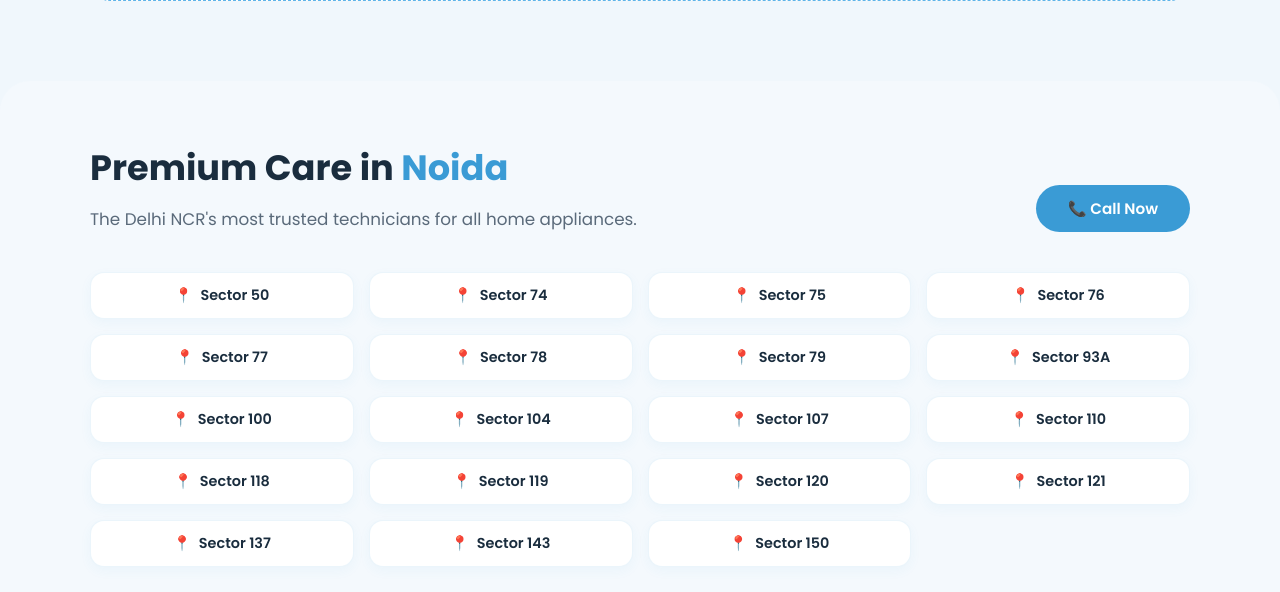
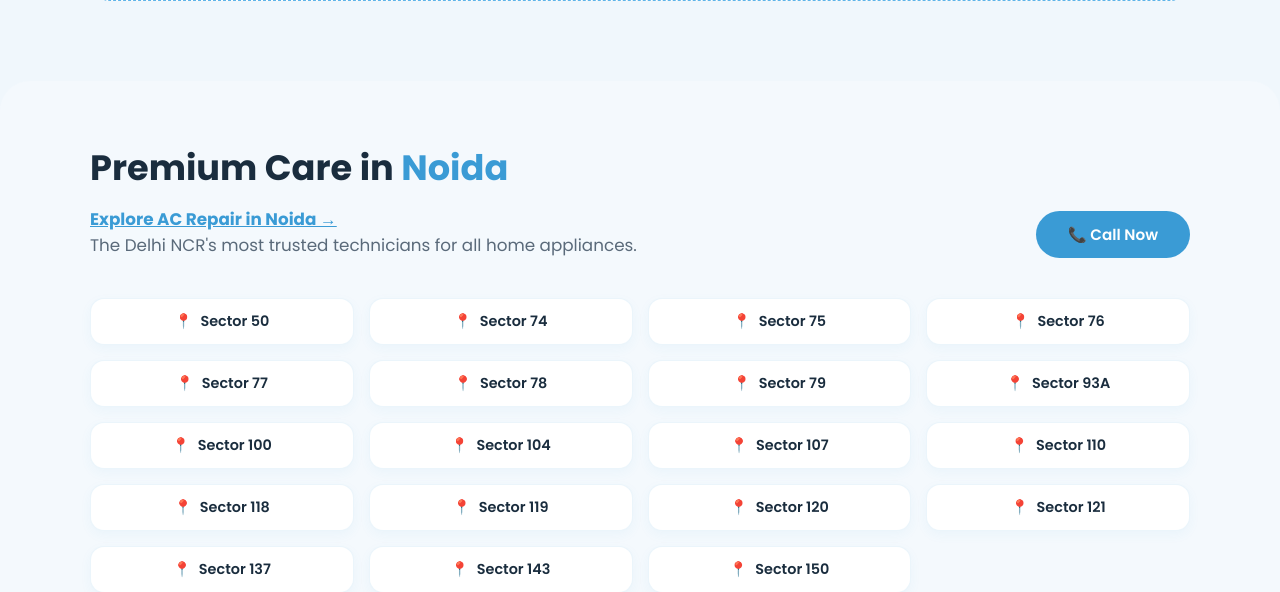
Before and after one commit to AircoolTechServices/AirCoolTechServices, a Flask app: page /cities in a window 1280 px wide. Shown: the part 1704-2296 px from the top of the page. Run offline with Flask 3, Linux system fonts and the light colour scheme.

Commit message:
Link Noida city section to its SEO landing page

```diff
--- a/templates/pages/cities.html
+++ b/templates/pages/cities.html
@@ -268,7 +268,7 @@
         <span class="city-tag">Available Now</span>
       </div>
     </a>
-    <a href="#Noida" class="city-card">
+    <a href="{{ url_for('noida') }}" class="city-card">
       <img src="https://images.unsplash.com/photo-1477587458883-47145ed94245?w=600&auto=format&fit=crop" alt="Noida" />
       <div class="city-overlay"></div>
       <div class="city-info">
@@ -372,6 +372,7 @@
     <div class="city-block-header">
       <div class="city-title-box">
         <h2>Premium Care in <span>Noida</span></h2>
+        <p><a href="{{ url_for('noida') }}" style="color: var(--blue); font-weight: 800;">Explore AC Repair in Noida →</a></p>
         <p>The Delhi NCR's most trusted technicians for all home appliances.</p>
       </div>
       <div class="city-cta-footer" style="margin-top: 0;">
```
